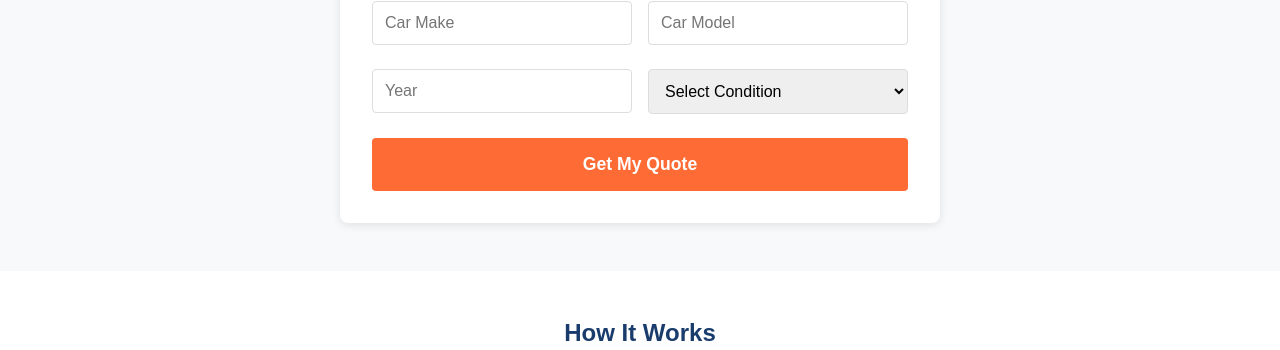
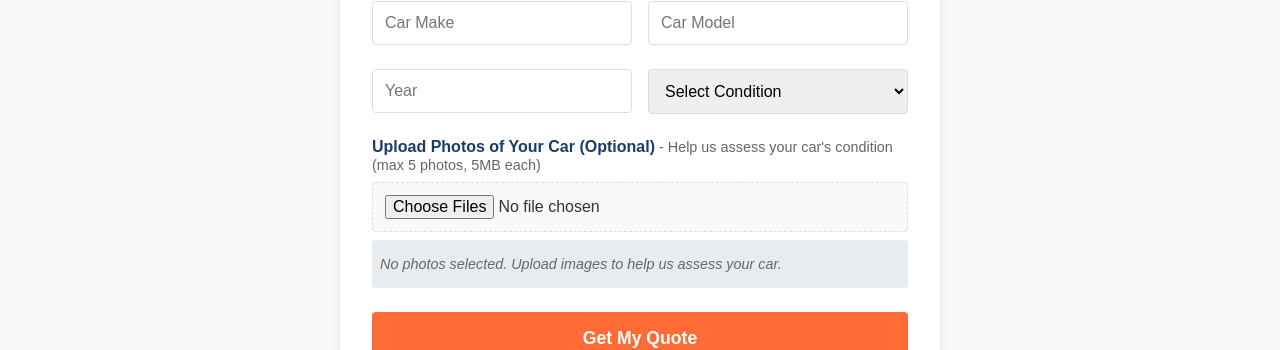
Before and after one commit to hussainnazary2/Auto-salvage, a React (Create React App) app: page / in a window 1280 px wide. Shown: the part 982-1332 px from the top of the page. Built offline with nearby package versions, Linux system fonts and the light colour scheme; the HTML template or start-up script is replaced by a standard one.

Commit message:
chatbot added

```diff
--- a/src/components/Chatbot.js
+++ b/src/components/Chatbot.js
@@ -4,7 +4,7 @@ import './Chatbot.css';
 const Chatbot = () => {
   const [isOpen, setIsOpen] = useState(false);
   const [messages, setMessages] = useState([
-    { id: 1, text: "Hello! I'm your car buying assistant. How can I help you today?", isBot: true }
+    { id: 1, text: "Hello! I'm your car buying assistant powered by Ollama's mistral-nz-cars model. How can I help you today?", isBot: true }
   ]);
   const [inputValue, setInputValue] = useState('');
   const [isLoading, setIsLoading] = useState(false);
@@ -38,16 +38,25 @@ const Chatbot = () => {
     setIsLoading(true);
 
     try {
-      // Call Ollama API
+      // Add bot response placeholder
+      const botMessageId = messages.length + 2;
+      const botMessage = {
+        id: botMessageId,
+        text: "",
+        isBot: true
+      };
+      setMessages(prev => [...prev, botMessage]);
+
+      // Call Ollama API with streaming
       const response = await fetch('http://localhost:11434/api/generate', {
         method: 'POST',
         headers: {
           'Content-Type': 'application/json',
         },
         body: JSON.stringify({
-          model: 'llama3', // Default model, can be changed
+          model: 'mistral-nz-cars', // Using the correct model for this application
           prompt: inputValue,
-          stream: false
+          stream: true
         })
       });
 
@@ -55,21 +64,52 @@ const Chatbot = () => {
         throw new Error(`HTTP error! status: ${response.status}`);
       }
 
-      const data = await response.json();
+      // Process the stream
+      const reader = response.body.getReader();
+      const decoder = new TextDecoder();
+      let botResponse = "";
 
-      // Add bot response
-      const botMessage = {
-        id: messages.length + 2,
-        text: data.response,
-        isBot: true
-      };
+      while (true) {
+        const { done, value } = await reader.read();
+        if (done) break;
 
-      setMessages(prev => [...prev, botMessage]);
+        // Decode the chunk
+        const chunk = decoder.decode(value);
+        const lines = chunk.split('\n');
+
+        for (const line of lines) {
+          if (line.trim() === '') continue;
+
+          try {
+            const data = JSON.parse(line);
+            if (data.response) {
+              botResponse += data.response;
+              // Update the bot message with the partial response
+              setMessages(prev => prev.map(msg =>
+                msg.id === botMessageId ? { ...msg, text: botResponse } : msg
+              ));
+            }
+          } catch (parseError) {
+            console.error('Error parsing JSON:', parseError);
+          }
+        }
+      }
     } catch (error) {
       console.error('Error:', error);
+      let errorMessageText = "Sorry, I'm having trouble connecting to the AI service. ";
+
+      if (error instanceof TypeError && error.message.includes('fetch')) {
+        errorMessageText += "Please make sure Ollama is running and accessible.";
+      } else if (error.message.includes('HTTP error')) {
+        errorMessageText += `Server responded with status: ${error.message.split('status: ')[1]}`;
+      } else {
+        errorMessageText += "Please check the console for more details.";
+      }
+
+      // Add error message to chat
       const errorMessage = {
         id: messages.length + 2,
-        text: "Sorry, I'm having trouble connecting to the AI service. Please make sure Ollama is running.",
+        text: errorMessageText,
         isBot: true
       };
       setMessages(prev => [...prev, errorMessage]);
--- a/src/pages/Home.css
+++ b/src/pages/Home.css
@@ -77,6 +77,87 @@
 .car-form select:focus {
   outline: none;
   border-color: #1a3c6c;
+}
+
+.file-upload-label {
+  display: block;
+  margin-bottom: 0.5rem;
+  font-weight: bold;
+  color: #1a3c6c;
+}
+
+.file-upload-note {
+  font-weight: normal;
+  font-size: 0.9rem;
+  color: #666;
+}
+
+.car-form input[type="file"] {
+  width: 100%;
+  padding: 0.75rem;
+  border: 1px dashed #ddd;
+  border-radius: 4px;
+  background-color: #f8f9fa;
+  cursor: pointer;
+}
+
+.photo-preview {
+  margin-top: 0.5rem;
+  padding: 0.5rem;
+  background-color: #e9ecef;
+  border-radius: 4px;
+  font-size: 0.9rem;
+}
+
+.no-photos {
+  color: #666;
+  font-style: italic;
+  margin: 0;
+  padding: 0.5rem 0;
+}
+
+.photo-thumbnails {
+  display: flex;
+  flex-wrap: wrap;
+  gap: 0.5rem;
+  margin-top: 0.5rem;
+  justify-content: flex-start;
+}
+
+.photo-thumbnail {
+  background-color: #fff;
+  border: 1px solid #ddd;
+  border-radius: 4px;
+  padding: 0.25rem;
+  display: flex;
+  align-items: center;
+  justify-content: space-between;
+}
+
+.thumbnail-image {
+  width: 40px;
+  height: 40px;
+  object-fit: cover;
+  border-radius: 2px;
+}
+
+.remove-photo-btn {
+  background: none;
+  border: none;
+  color: #ff6b35;
+  font-size: 1.2rem;
+  cursor: pointer;
+  padding: 0;
+  margin-left: 0.5rem;
+  width: 20px;
+  height: 20px;
+  display: flex;
+  align-items: center;
+  justify-content: center;
+}
+
+.remove-photo-btn:hover {
+  color: #e55a2b;
 }
 
 .submit-btn {
--- a/src/pages/Home.js
+++ b/src/pages/Home.js
@@ -14,6 +14,8 @@ const Home = () => {
     year: '',
     condition: ''
   });
+  const [photos, setPhotos] = useState([]);
+  const [photoPreviews, setPhotoPreviews] = useState([]);
 
   const handleChange = (e) => {
     setFormData({
@@ -22,9 +24,83 @@ const Home = () => {
     });
   };
 
+  const handlePhotoChange = (e) => {
+    const files = Array.from(e.target.files);
+
+    // Limit to 5 photos
+    if (files.length + photos.length > 5) {
+      alert('You can only upload a maximum of 5 photos.');
+      return;
+    }
+
+    // Check file sizes (limit to 5MB each)
+    const oversizedFiles = files.filter(file => file.size > 5 * 1024 * 1024);
+    if (oversizedFiles.length > 0) {
+      alert('Each photo must be smaller than 5MB.');
+      return;
+    }
+
+    // Check file types
+    const invalidFiles = files.filter(file => !file.type.startsWith('image/'));
+    if (invalidFiles.length > 0) {
+      alert('Please only upload image files.');
+      return;
+    }
+
+    // Create previews
+    const newPreviews = files.map(file => URL.createObjectURL(file));
+    setPhotoPreviews(prev => [...prev, ...newPreviews]);
+    setPhotos(prevPhotos => [...prevPhotos, ...files]);
+  };
+
+  const removePhoto = (index) => {
+    // Clean up the preview URL
+    URL.revokeObjectURL(photoPreviews[index]);
+
+    setPhotoPreviews(prev => prev.filter((_, i) => i !== index));
+    setPhotos(prevPhotos => prevPhotos.filter((_, i) => i !== index));
+  };
+
   const handleSubmit = (e) => {
     e.preventDefault();
     console.log('Form submitted:', formData);
+    console.log('Photos uploaded:', photos);
+
+    // Clean up preview URLs
+    photoPreviews.forEach(preview => URL.revokeObjectURL(preview));
+
+    // In a real application, you would send the data to your backend like this:
+    /*
+    const formDataToSend = new FormData();
+    formDataToSend.append('name', formData.name);
+    formDataToSend.append('phone', formData.phone);
+    formDataToSend.append('email', formData.email);
+    formDataToSend.append('make', formData.make);
+    formDataToSend.append('model', formData.model);
+    formDataToSend.append('year', formData.year);
+    formDataToSend.append('condition', formData.condition);
+
+    // Add each photo to the form data
+    photos.forEach((photo, index) => {
+      formDataToSend.append(`photos[${index}]`, photo);
+    });
+
+    // Send to your backend API
+    fetch('/api/quote', {
+      method: 'POST',
+      body: formDataToSend,
+    })
+    .then(response => response.json())
+    .then(data => {
+      console.log('Success:', data);
+      alert('Thank you for your submission! We will contact you shortly.');
+    })
+    .catch(error => {
+      console.error('Error:', error);
+      alert('There was an error submitting your request. Please try again.');
+    });
+    */
+
     alert('Thank you for your submission! We will contact you shortly.');
     // Reset form
     setFormData({
@@ -36,6 +112,8 @@ const Home = () => {
       year: '',
       condition: ''
     });
+    setPhotos([]);
+    setPhotoPreviews([]);
   };
 
   return (
@@ -134,6 +212,43 @@ const Home = () => {
                 </select>
               </div>
             </div>
+            <div className="form-group">
+              <label htmlFor="photos" className="file-upload-label">
+                Upload Photos of Your Car (Optional)
+                <span className="file-upload-note"> - Help us assess your car's condition (max 5 photos, 5MB each)</span>
+              </label>
+              <input
+                type="file"
+                id="photos"
+                name="photos"
+                accept="image/*"
+                onChange={handlePhotoChange}
+                multiple
+              />
+              <div className="photo-preview">
+                {photos.length > 0 ? (
+                  <>
+                    <p>{photos.length} photo(s) selected</p>
+                    <div className="photo-thumbnails">
+                      {photoPreviews.map((preview, index) => (
+                        <div key={index} className="photo-thumbnail">
+                          <img src={preview} alt={`Preview ${index}`} className="thumbnail-image" />
+                          <button
+                            type="button"
+                            className="remove-photo-btn"
+                            onClick={() => removePhoto(index)}
+                          >
+                            ×
+                          </button>
+                        </div>
+                      ))}
+                    </div>
+                  </>
+                ) : (
+                  <p className="no-photos">No photos selected. Upload images to help us assess your car.</p>
+                )}
+              </div>
+            </div>
             <button type="submit" className="submit-btn">Get My Quote</button>
           </form>
         </div>
```
